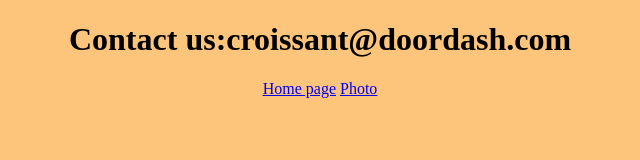
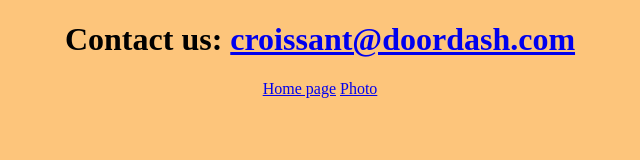
Before and after one commit to Mbalie3737/Multiple-hosting, a plain HTML site: page contact.html in a window 1280 px wide. Shown: the whole page, without its empty margins (320-960 px from the left). Drawn offline with Linux system fonts and the light colour scheme.

Commit message:
added basic css

```diff
--- a/contact.html
+++ b/contact.html
@@ -7,7 +7,7 @@
     <link rel="stylesheet" href="styles.css/app.css">
 </head>
 <body>
-    <h1>Contact us:croissant@doordash.com</h1>
+    <h1>Contact us: <a href="/"> croissant@doordash.com</a></h1>
     <footer>
     <a href="index.html">Home page</a>
     <a href="about.html">Photo</a>
--- a/styles.css/app.css
+++ b/styles.css/app.css
@@ -10,5 +10,4 @@ img {
 }
 footer {
     text-align: center;
-    text-decoration: none;
 }
```
